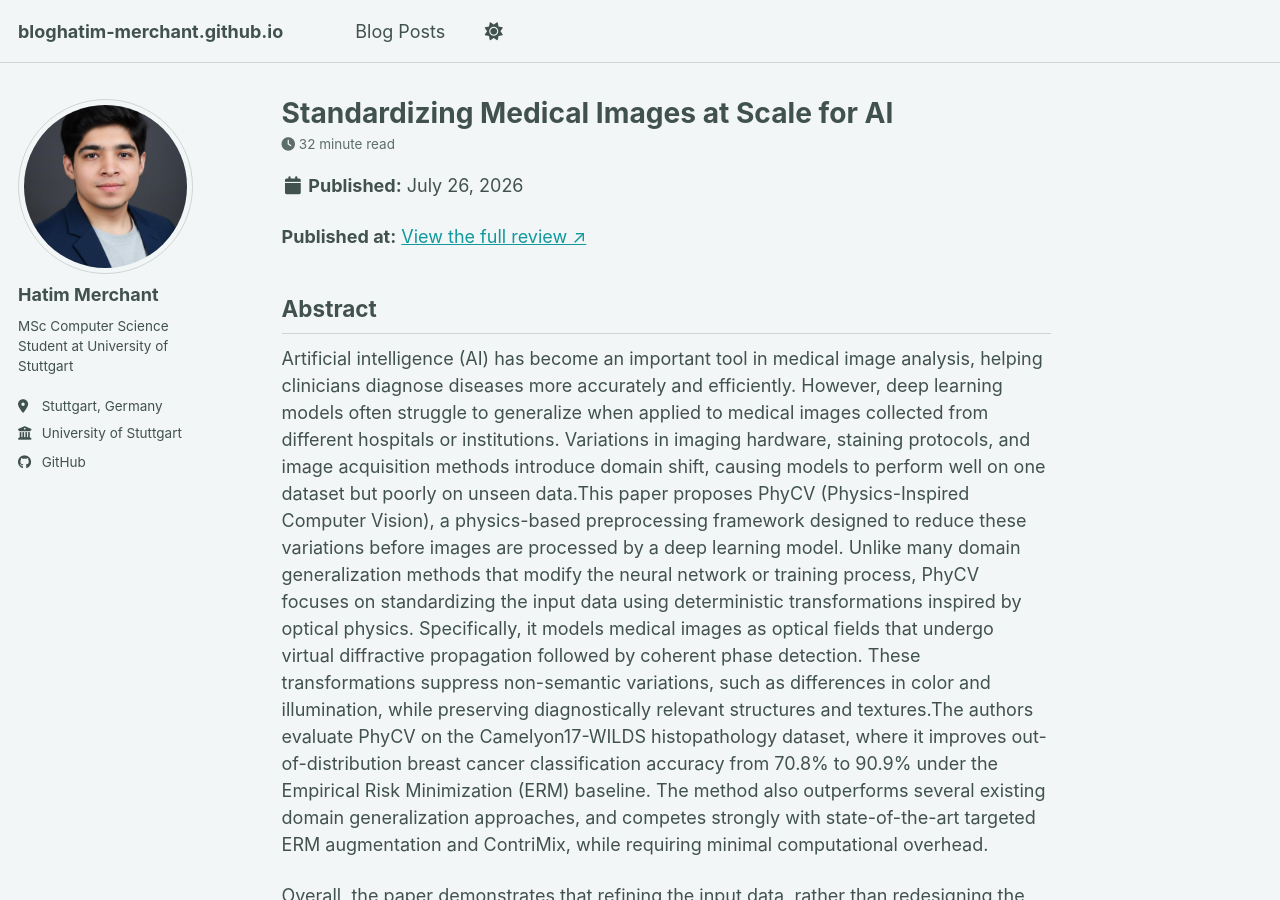
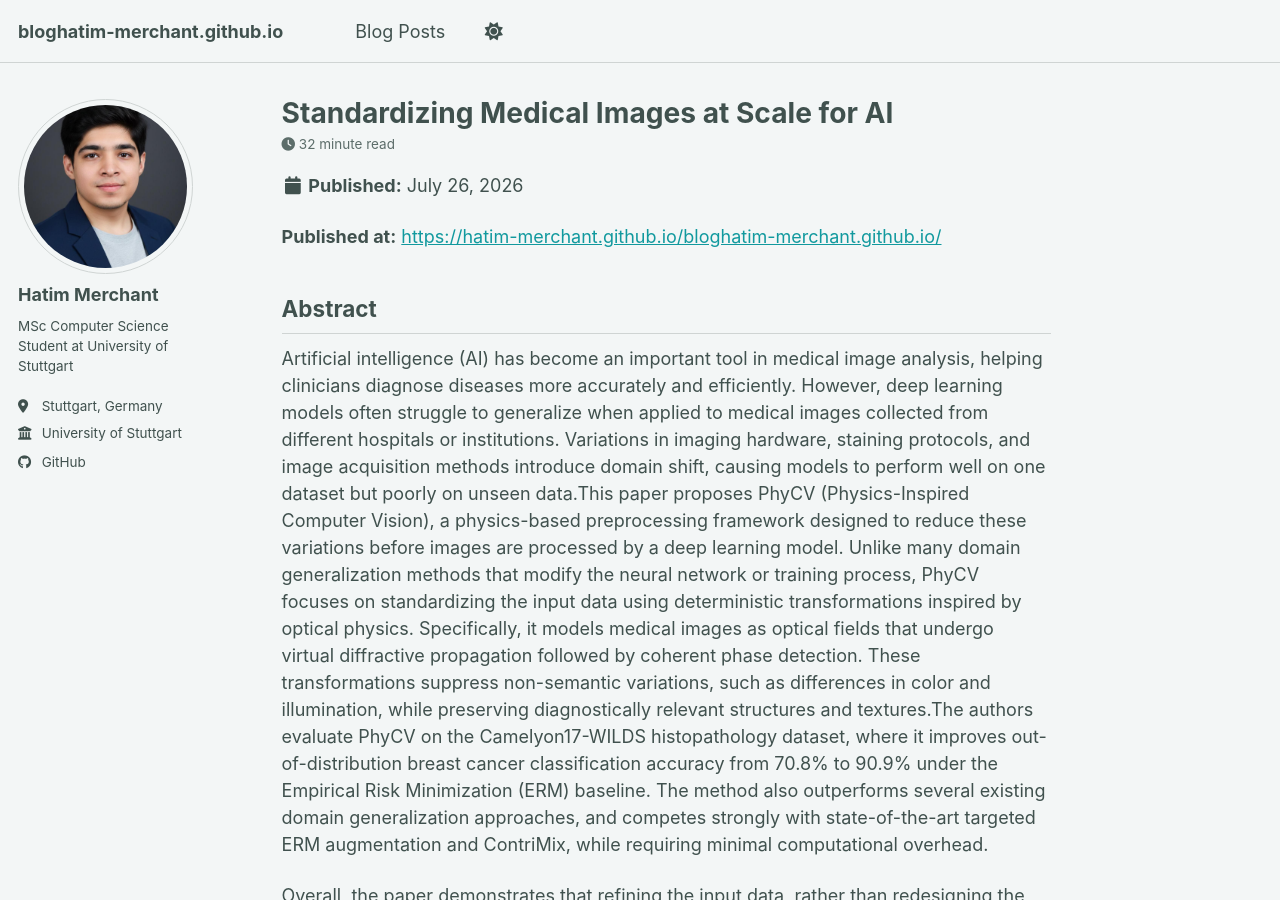
Before and after one commit to Hatim-Merchant/bloghatim-merchant.github.io, a Jekyll site: the page built from _posts/2026-07-26-blog-post-1.md, in a window 1280 px wide and 900 px high. Built offline with Jekyll 4.4.1, drawn with Linux system fonts in a browser that asks for light colours; a style sheet for code colours, icons or effects is not loaded.

Commit message:
added content

```diff
--- a/_posts/2026-07-26-blog-post-1.md
+++ b/_posts/2026-07-26-blog-post-1.md
@@ -26,10 +25,11 @@ mathjax: true
 
 <p>
   <strong>Published at:</strong>
-  <a href="{{ site.url }}{{ page.url }}" target="_blank">
-    View the full review ↗
+  <a href="https://hatim-merchant.github.io//bloghatim-merchant.github.io/ai/medical%20ai/computer%20vision/blog-post-1/" target="_blank">
+    https://hatim-merchant.github.io/bloghatim-merchant.github.io/
   </a>
 </p>
+
 
 ## **Abstract**
 
```
Also changed, not shown: other parts of _posts/2026-07-26-blog-post-1.md (+0 -1 lines).
